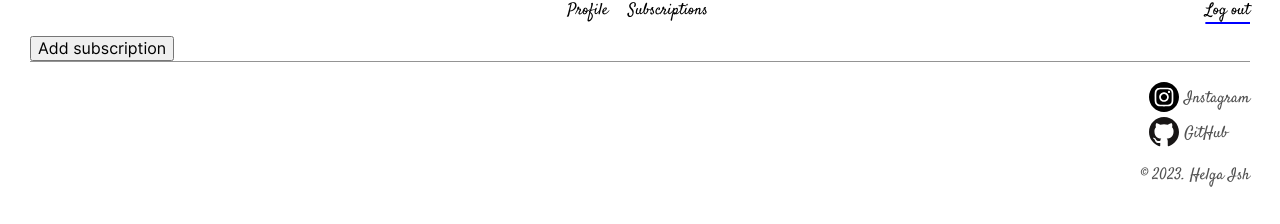
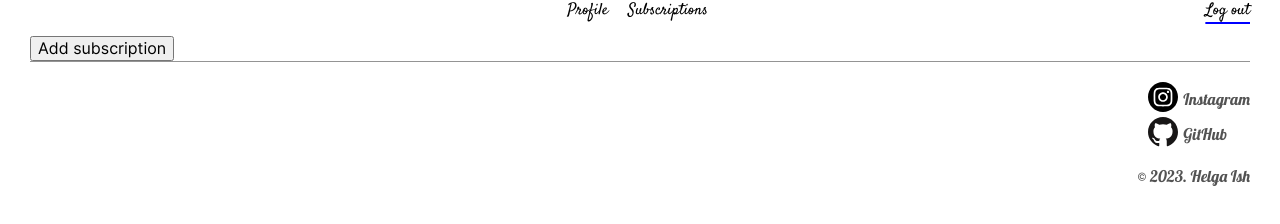
Before and after one commit to helga-ish/Subscribster, a React (Create React App) app in the folder subscribster/: page / in a window 1280 px wide. Shown: the part 142-366 px from the top of the page. Built offline with nearby package versions, Linux system fonts and the light colour scheme.

Commit message:
feat: change font in footer

```diff
--- a/subscribster/src/components/Footer/Footer.css
+++ b/subscribster/src/components/Footer/Footer.css
@@ -25,7 +25,7 @@
 .footer__link {
   color: rgb(83, 83, 83);
   text-decoration: none;
-  font-family: 'Satisfy', cursive;
+  font-family: 'Lobster', sans-serif;
   display: flex;
   align-items: center;
   justify-items: center;
@@ -40,7 +40,7 @@
 
 .footer__year {
   color: rgb(83, 83, 83);
-  font-family: 'Satisfy', cursive;
+  font-family: 'Lobster', sans-serif;
   margin: 0;
   padding: 0;
   padding-top: 15px;
```
